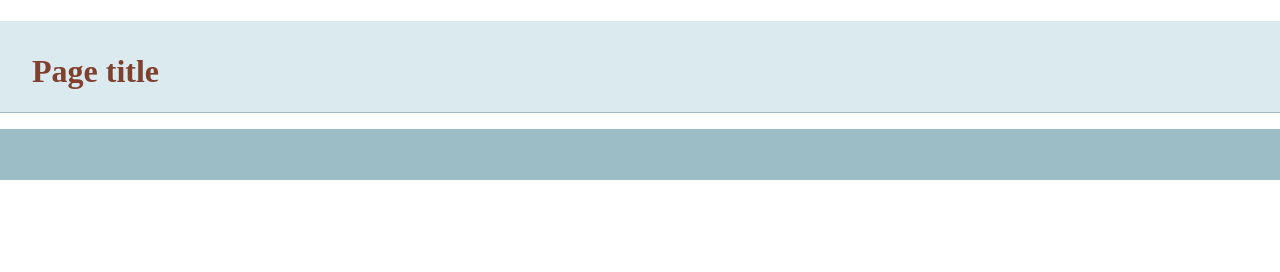
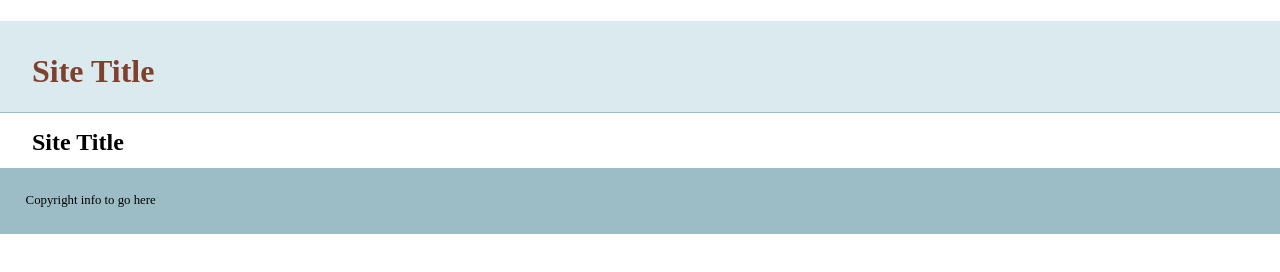
Before and after one commit to quincyrolle/git-basics, a plain HTML site: page index.html in a window 1280 px wide. Drawn offline with nearby package versions, Linux system fonts and the light colour scheme.

Commit message:
added more info to template

```diff
--- a/index.html
+++ b/index.html
@@ -14,13 +14,14 @@
     </head>
     <body>
     <header>
-	<h1>Page title</h1>
+	<h1>Site Title</h1>
     </header>
     <nav id="pageNav">
     </nav>
     <main>
+        <h2>Site Title</h2>
     </main>
-    <footer>
+    <footer>Copyright info to go here
     </footer>
         <script>
 //use the modernizr load to load up external scripts. This will load the scripts asynchronously, but the order listed matters. Although it will load all scripts in parallel, it will execute them in the order listed
```
